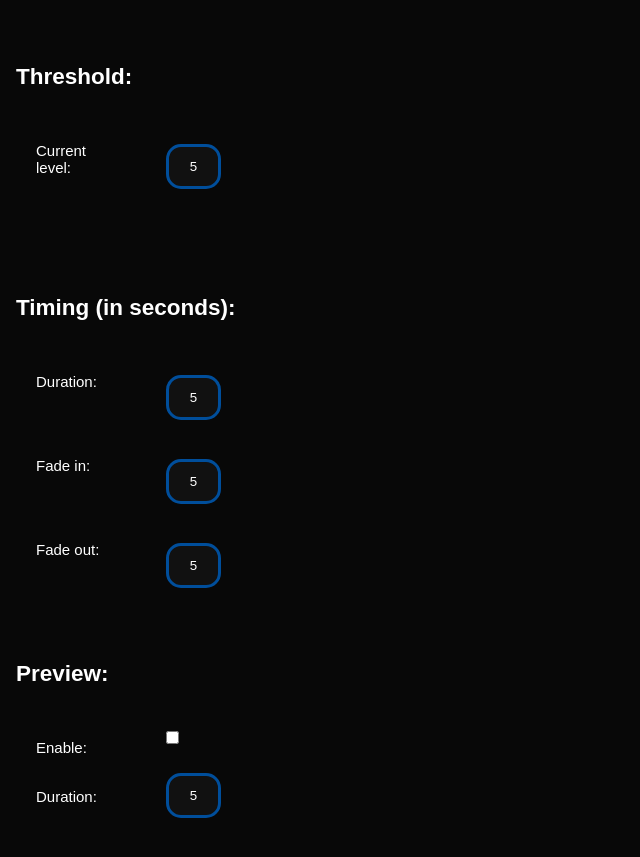
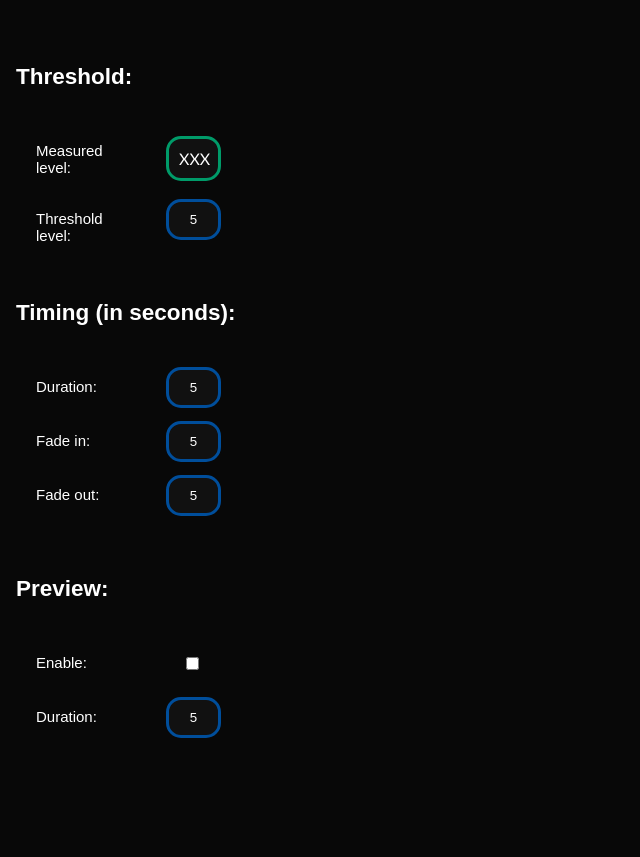
Before and after one commit to leshyazure/Moonlight, a plain HTML site: page frontend/index.html in a window 1280 px wide. Shown: the part 888-1745 px from the top of the page, without its empty margins (0-640 px from the left). After the commit the page ends 1667 px from the top, so only its background shows below. Drawn offline with nearby package versions, Linux system fonts and the light colour scheme; no server answers.

Commit message:
frontend update

```diff
--- a/frontend/index.html
+++ b/frontend/index.html
@@ -46,12 +46,13 @@
 <div class="subheader"><h2>Threshold:</h2></div>
 <br>
 
-<label for="duration">Current level: <span id="lightLevel"></span></label>
+<label for="measuredLevel">Measured level: </label><div class="tooltip"><p class="measuredLevel"><span id="lightLevel">XXX</span></p><span class="tooltiptext">Show current light level measured by photoresistor. Refresh page to make new measurement.</span></div><br>
+<label for="threshold">Threshold level:</label>
 <div class="tooltip">
-<input id="duration" type="number" min="1" max="600" value="5" class="inputNumber">
-<span class="tooltiptext">Threshold determines sensitive for ambient light. Use low values to enable controller only while ambient light is insignificant or when is just dark. The range of values depends on used photoresistor.</span></div><br>
-</div> <br><br>
-
+<input id="threshold" type="number" min="1" max="600" value="5" class="inputNumber">
+<span class="tooltiptext">Threshold determines sensitive for ambient light. Use low values to enable controller only while ambient light is insignificant or when is just dark. The range of values depends on used photoresistor.</span></div>
+</div>
+<br>
 <div class="timings">
 <div class="subheader"><h2>Timing (in seconds):</h2></div>
 <br>
@@ -82,14 +83,15 @@
 <span class="tooltiptext">Determines light on duration for color changes. Preview works any time you make changes in colors.</span></div><br>
 </div> <br>
 
-
 </div>
 
 <script>
 
+$.get("/sensor/ldr", function(data){
+document.getElementById("lightLevel").innerHTML = data.measureLight;
+});
+
 LEDset = function() {
-
-
 
 var	redTarget = Number(document.getElementById("redTarget").value);
 var	greenTarget = Number(document.getElementById("greenTarget").value);
@@ -124,13 +126,6 @@ var FadeOutValue = Number(document.getElementById("fadeOut").value);
     });
 };
 
-$.get("/sensor/ldr", function(data){
-    // var getLDR = JSON.parse(data);
-	//document.getElementById("lightLevel").innerHTML = getLDR.measureLight;
-    //alert("LDR: " + getLDR.measureLight);
-document.getElementById("lightLevel").innerHTML = data.measureLight;
-alert("LDR: " + data.measureLight);
-});
 
 var redTargetView = document.getElementById("redTargetView");
 var redStandbyView = document.getElementById("redStandbyView");
--- a/frontend/styles.css
+++ b/frontend/styles.css
@@ -35,6 +35,7 @@ a:active {
 
 .content {
   padding: 16px;
+
 }
 .subheader h3 {
 	display: inline;
@@ -65,18 +66,7 @@ p {
 .white-target, .white-standby {
   color: #EEEEEE;
 }
-.threshold {
-  padding-top: 16px;
-  padding-bottom: 16px;
-}
-.timings {
-  padding-top: 16px;
-  padding-bottom: 0px;
-}
-.preview {
-  padding-top: 0px;
-  padding-bottom: 16px;
-}
+
 label {
 
   float: left;
@@ -85,7 +75,21 @@ label {
   text-align: left;
   padding: 16px 20px;
 }
+ .measuredLevel {
 
+  text-align:center;
+  float: left;
+  background-color: #111111;
+  color: white;
+  width: 55px;
+  padding: 10px 10px;
+  margin: 10px 30px 10px 30px;
+  box-sizing: border-box;
+  border: 3px solid #009B69;
+  border-radius: 15px;
+  -moz-appearance:textfield;
+
+}
 input[type=number] {
 
   text-align:center;
@@ -93,14 +97,15 @@ input[type=number] {
   background-color: #111111;
   color: white;
   width: 55px;
-  padding: 12px 15px;
-  margin: 18px 30px;
+  padding: 10px 15px;
+  margin: 5px 30px;
   box-sizing: border-box;
   border: 3px solid #004E9B;
   border-radius: 15px;
   -moz-appearance:textfield;
 
 }
+
 /* Chrome, Safari, Edge, Opera */
 input::-webkit-outer-spin-button,
 input::-webkit-inner-spin-button {
@@ -118,7 +123,7 @@ input[type=checkbox] {
   background-color: #111111;
   color: white;
   padding: 12px 15px;
-  margin: 8px 30px;
+  margin: 19px 50px;
 
 
 }
```
